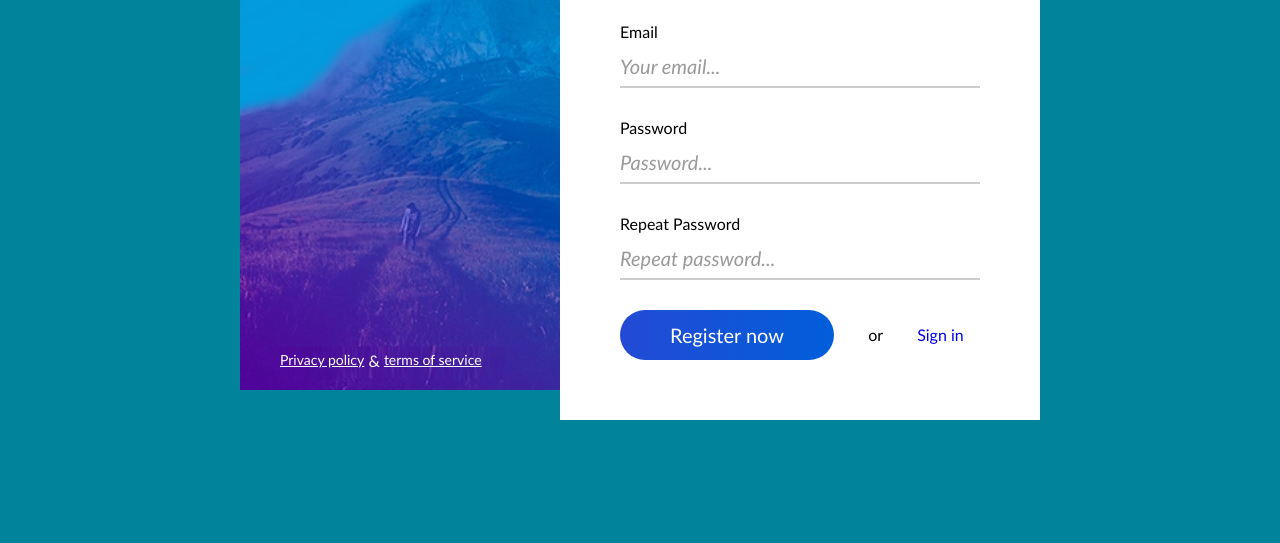
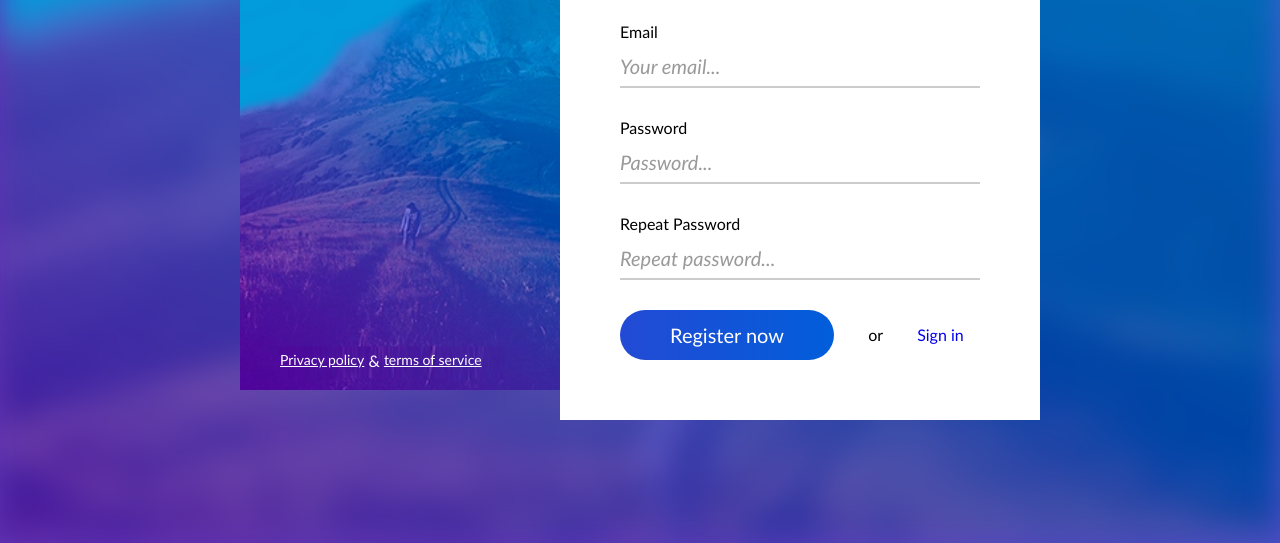
Before and after one commit to nsn1930/4-signin, a website: page index.html in a window 1280 px wide. Shown: the part 257-800 px from the top of the page. Drawn offline with Linux system fonts and the light colour scheme.

Commit message:
Background blur

```diff
--- a/css/main.css
+++ b/css/main.css
@@ -8,9 +8,29 @@ body * {
 }
 
 body {
-    background-color: #00839B;
+    background: rgb(35,74,213);
+    background: linear-gradient(229deg,
+    rgb(68, 101, 221) 0%,
+    rgb(97, 51, 182) 75%);
     position: relative;
     height: 100vh;
+}
+
+.background-div {
+    background-image: url(../img/hill.png);
+    background-repeat: no-repeat;
+    background-position: center;
+    background-size: cover;
+    height: 100%;
+    filter: blur(1rem);
+}
+
+.background-image {
+    width: 100%;
+    height: 100%;
+    object-fit: cover;
+    object-position: center;
+    filter: blur(1rem);
 }
 
 .container {
--- a/index.html
+++ b/index.html
@@ -24,6 +24,8 @@
 </head>
 
 <body>
+    <div class="background-div"></div>
+    <!-- <img class="background-image" src="./img/hill.png" alt=""> -->
     <main class="container">
         <div class="left-column">
             <h1 class="main-title">Sign up</h1>
```
